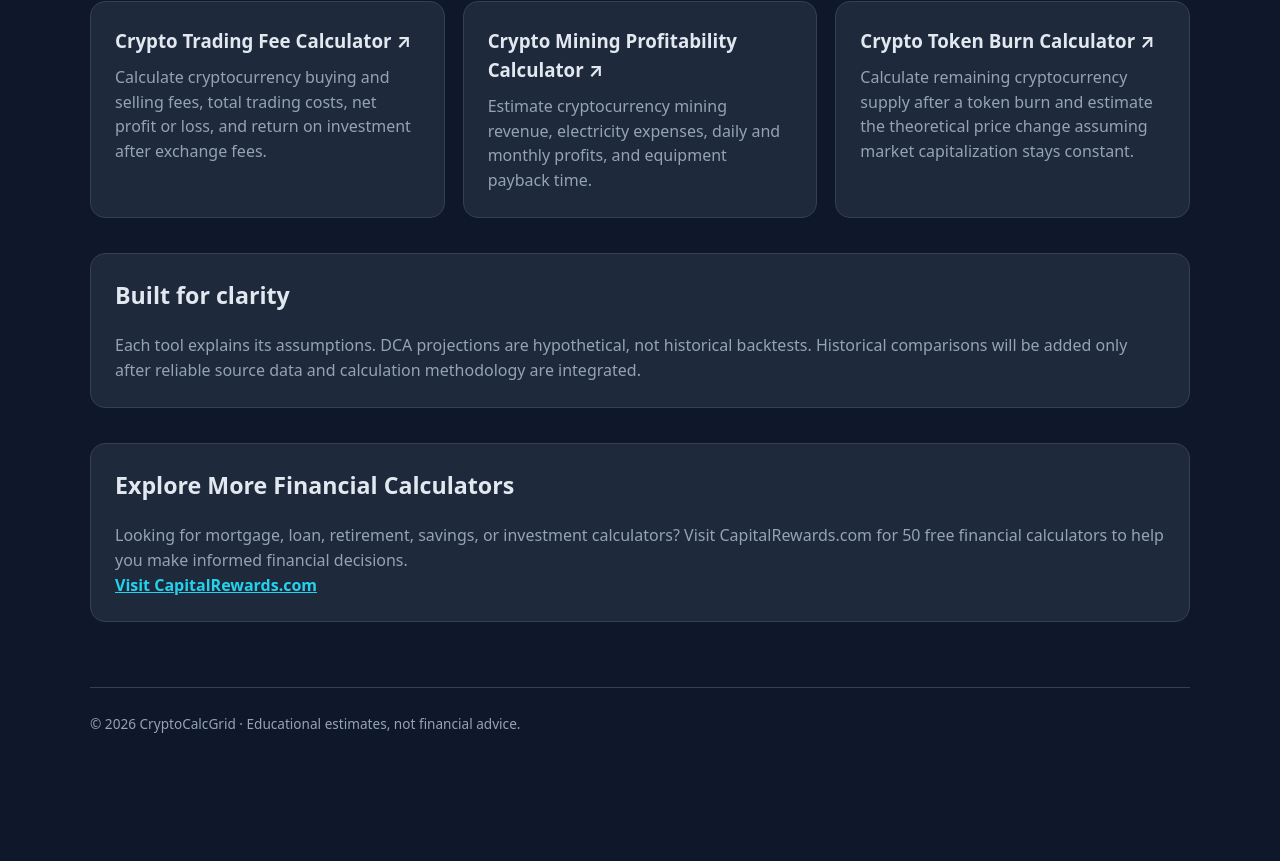
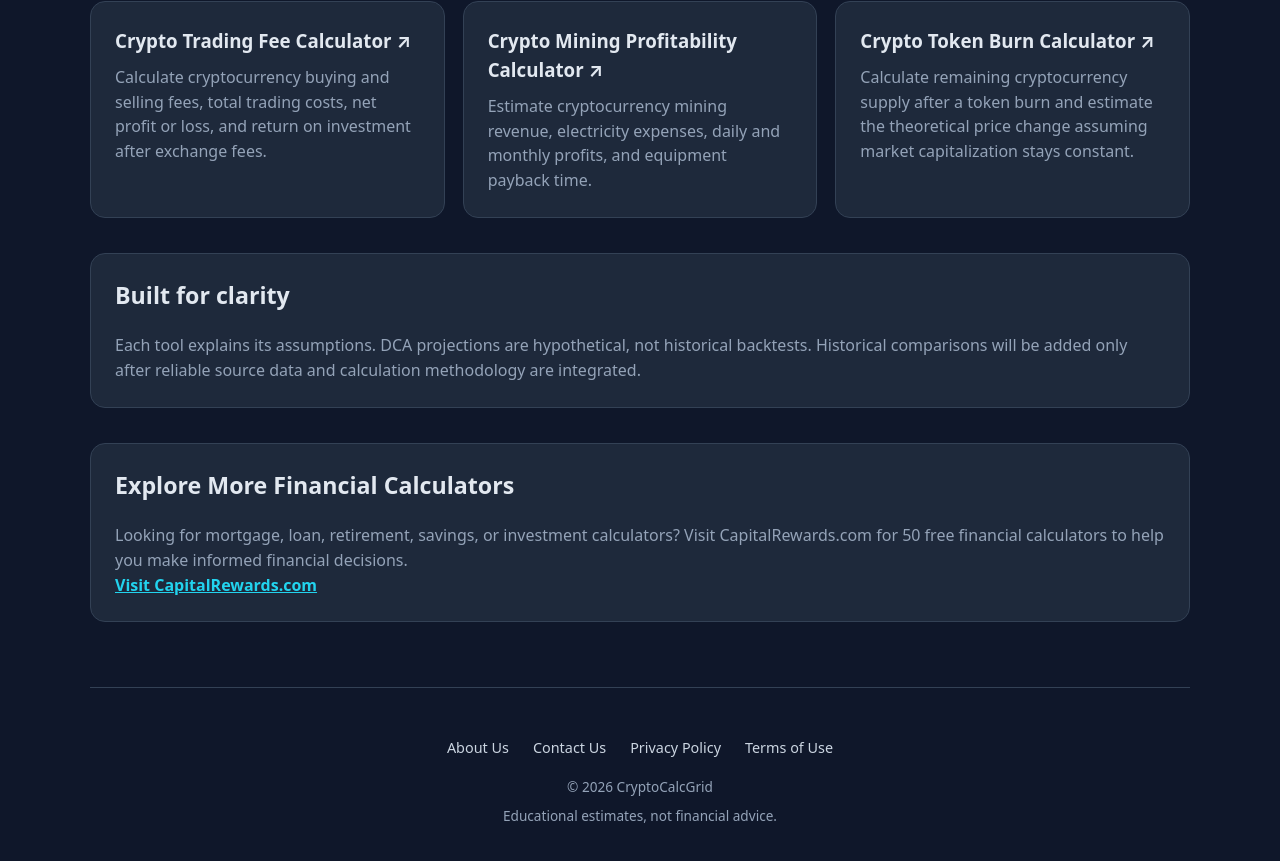
Before and after one commit to rlkuhn101-tech/cryptocalcgrid-nextjs, a Next.js app: page / in a window 1280 px wide. Shown: the part 1457-2318 px from the top of the page. Before the commit the page ends 2217 px from the top, so only its background shows below. Built offline with nearby package versions, Linux system fonts and the light colour scheme.

Commit message:
Update layout.tsx
Add informational and legal links to CryptoCalcGrid footer

```diff
--- a/app/layout.tsx
+++ b/app/layout.tsx
@@ -69,9 +69,40 @@ export default function RootLayout({
 
         {children}
 
-        <footer className="shell footer">
-          © {new Date().getFullYear()} CryptoCalcGrid · Educational estimates, not financial advice.
-        </footer>
+<footer className="shell footer">
+  <div
+    style={{
+      textAlign: "center",
+      padding: "24px 16px",
+    }}
+  >
+    <nav
+      aria-label="Footer navigation"
+      style={{
+        display: "flex",
+        justifyContent: "center",
+        flexWrap: "wrap",
+        gap: "12px 24px",
+        marginBottom: "16px",
+      }}
+    >
+      <Link href="/about">About Us</Link>
+      <Link href="/contact">Contact Us</Link>
+      <Link href="/privacy-policy">Privacy Policy</Link>
+      <Link href="/terms-of-use">Terms of Use</Link>
+    </nav>
+
+    <p style={{ margin: 0 }}>
+      © {new Date().getFullYear()} CryptoCalcGrid
+    </p>
+
+    <p style={{ marginTop: "8px" }}>
+      Educational estimates, not financial advice.
+    </p>
+  </div>
+</footer>
+
+
       </body>
     </html>
   );
```
